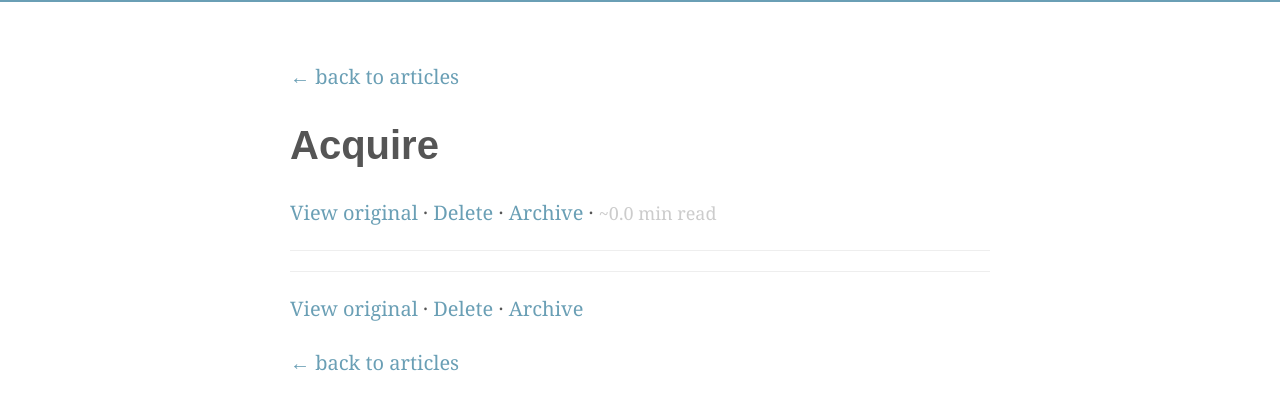
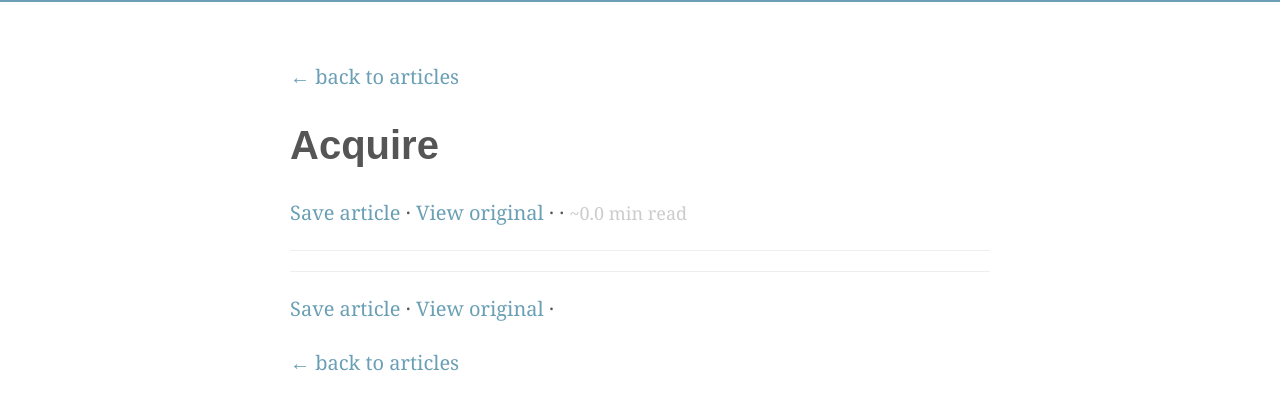
Before and after one commit to matita/min-gh-jekyll, a Jekyll site: the page built from acquire.html, in a window 1280 px wide. Shown: the top 410 px of the page. Built offline with Jekyll 4.4.1, drawn with Linux system fonts in a browser that asks for light colours; nearby versions of some CDN libraries.

Commit message:
hidden save button in not acquirer page

```diff
--- a/_includes/post-actions.html
+++ b/_includes/post-actions.html
@@ -1,5 +1,11 @@
+        <span class="gh-only-acquirer">
+          <a class="gh-save" href="#">Save article</a>
+          &middot;
+        </span>
         <a class="view-original" href="{{ page.link }}">View original</a>
         &middot;
-        <a class="delete-link" href="https://github.com/{{ site.ghuser }}{{ site.baseurl }}/delete/gh-pages/{{ page.path }}">Delete</a>
-        &middot;
-        <a class="archive-link" href="https://github.com/{{ site.ghuser }}{{ site.baseurl }}/edit/gh-pages/{{ page.path }}?filename={{ page.path | replace: '_posts', 'archive' }}">Archive</a>
+        <span class="gh-not-acquirer">
+          <a class="delete-link" href="https://github.com/{{ site.ghuser }}{{ site.baseurl }}/delete/gh-pages/{{ page.path }}">Delete</a>
+          &middot;
+          <a class="archive-link" href="https://github.com/{{ site.ghuser }}{{ site.baseurl }}/edit/gh-pages/{{ page.path }}?filename={{ page.path | replace: '_posts', 'archive' }}">Archive</a>
+        </span>
--- a/acquire.html
+++ b/acquire.html
@@ -4,6 +4,8 @@ title: Acquire
 ---
 <script src="{{ site.baseurl }}/public/js/bookmarklet.js"></script>
 <script>
+  document.body.className += ' gh-acquirer';
+
   var params = location.search.substr(1)
     .split('&')
     .reduce(function(p, e) {
--- a/public/css/post.css
+++ b/public/css/post.css
@@ -52,3 +52,11 @@ blockquote { border-left: 5px solid #ddd; margin-left: 0; padding-left: 1em; }
   color: #ccc;
   font-size: .9em;
 }
+
+body:not(.gh-acquirer) .gh-only-acquirer {
+  display: none;
+}
+
+.gh-acquirer .gh-not-acquirer {
+  display: none;
+}
```
